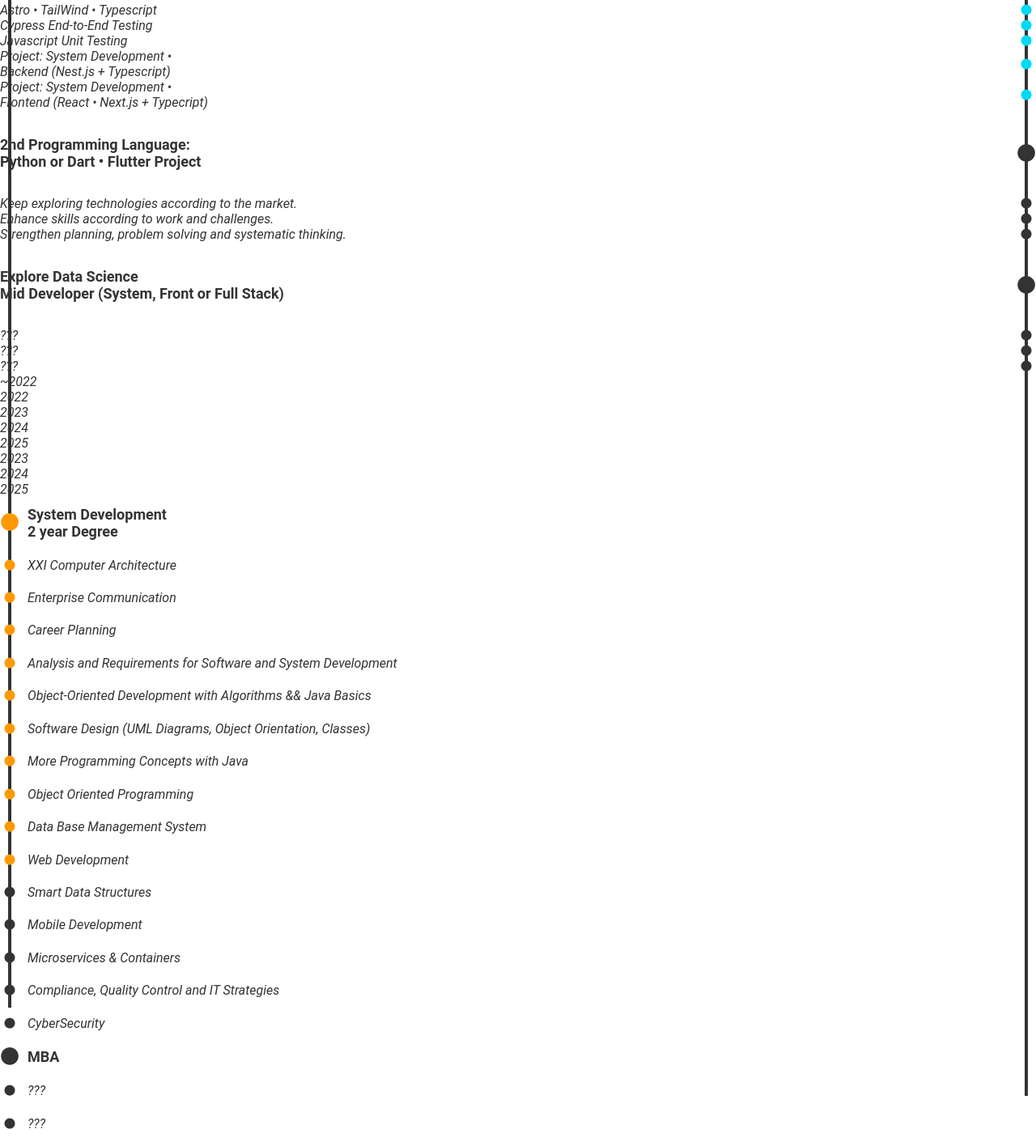
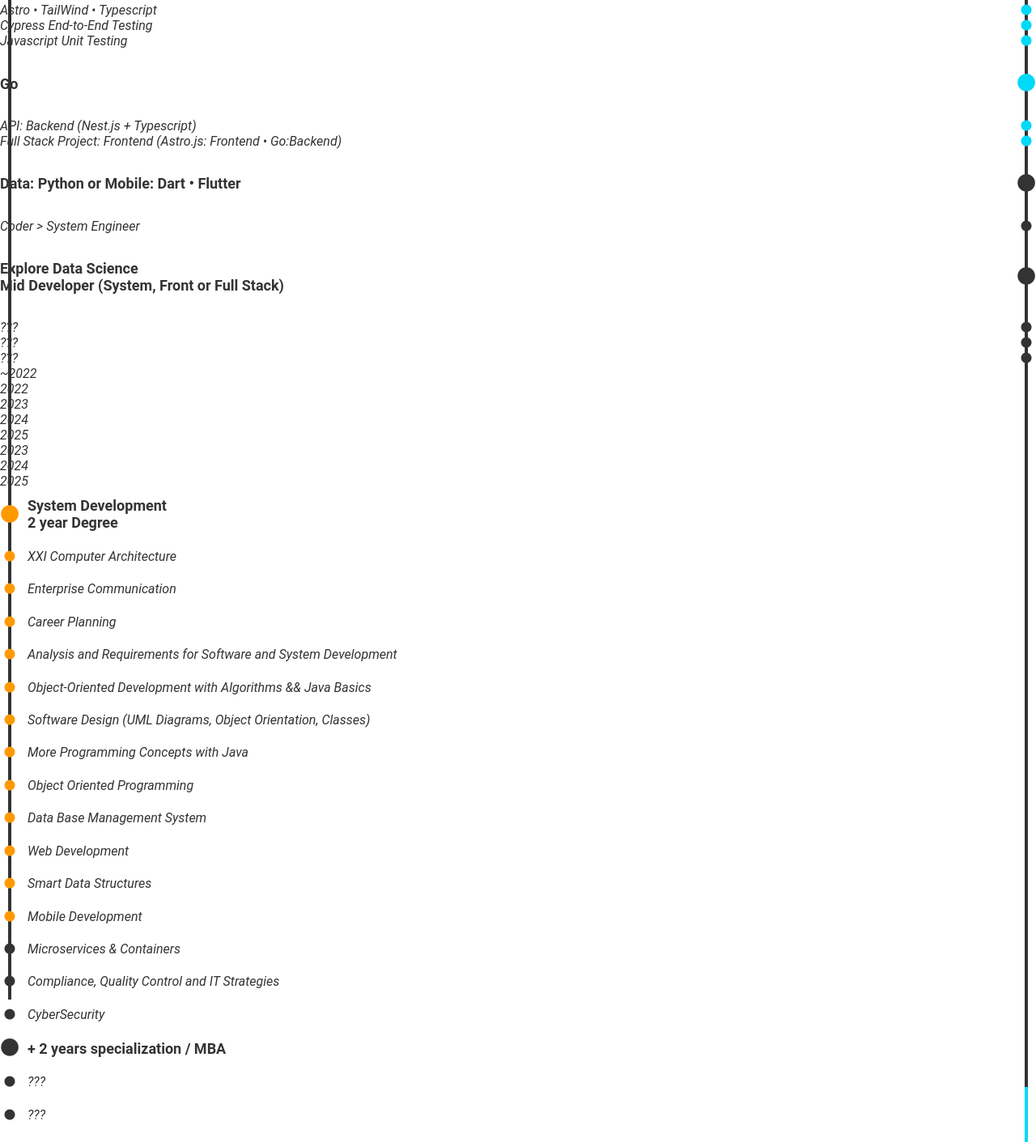
Before and after one commit to hiRafa/Project09_PortfolioAstro, an Astro site: page /roadmap in a window 1280 px wide. Shown: the part 3057-4468 px from the top of the page at 81% size. Built offline with nearby package versions, Linux system fonts and the light colour scheme; Astro itself is replaced by a stand-in of ours.

Commit message:
simplifying

```diff
--- a/src/pages/roadmap.astro
+++ b/src/pages/roadmap.astro
@@ -49,7 +49,7 @@
     width: 4px;
   }
   .blue-bar {
-    height: 94%;
+    height: 100%;
     top: 40px;
     right: 10px;
     background-color: var(--clr-brand-blue);
@@ -149,32 +149,27 @@
       <p class="grid-item-ball">
         Cypress End-to-End Testing<i class="fa-solid fa-circle"></i>
       </p>
-      <p class="grid-item-ball clr-brand-blue">
+      <p class="grid-item-ball">
         Javascript Unit Testing<i class="fa-solid fa-circle"></i>
       </p>
+      <h3 class="grid-item-ball">
+        Go<i class="fa-solid fa-circle"></i>
+      </h3>
       <p class="grid-item-ball clr-brand-blue">
-        Project: System Development •<br />Backend (Nest.js + Typescript)<i class="fa-solid fa-circle"></i>
+        API: Backend (Nest.js + Typescript)<i class="fa-solid fa-circle"></i>
       </p>
       <p class="grid-item-ball clr-brand-blue">
-        Project: System Development •<br />Frontend (React • Next.js + Typecript)<i class="fa-solid fa-circle"></i>
+        Full Stack Project: Frontend (Astro.js: Frontend • Go:Backend)<i class="fa-solid fa-circle"></i>
       </p>
     </div>
 
     <div class="relative">
       <div class="bar black-bar-blue"></div>
       <h3 class="grid-item-ball ball-black">
-        2nd Programming Language:<br>Python or Dart • Flutter Project<i class="fa-solid fa-circle"></i>
+        Data: Python or Mobile: Dart • Flutter<i class="fa-solid fa-circle"></i>
       </h3>
       <p class="grid-item-ball ball-black">
-        Keep exploring technologies according to the market.
-        <i class="fa-solid fa-circle"></i>
-      </p>
-      <p class="grid-item-ball ball-black">
-        Enhance skills according to work and challenges.<i
-          class="fa-solid fa-circle"></i>
-      </p>
-      <p class="grid-item-ball ball-black">
-        Strengthen planning, problem solving and systematic thinking. <i
+        Coder > System Engineer <i
           class="fa-solid fa-circle"></i>
       </p>
       <h3 class="grid-item-ball ball-black">
@@ -249,22 +244,22 @@
       <p class="grid-item-ball grid-item-ball-reverse">
         <i class="fa-solid fa-circle"></i>Object Oriented Programming
       </p>
-      <p class="grid-item-ball grid-item-ball-reverse clr-brand-orange">
+      <p class="grid-item-ball grid-item-ball-reverse">
         <i class="fa-solid fa-circle"></i>Data Base Management System
       </p>
+      <p class="grid-item-ball grid-item-ball-reverse">
+        <i class="fa-solid fa-circle"></i>Web Development
+      </p>
       <p class="grid-item-ball grid-item-ball-reverse clr-brand-orange">
-        <i class="fa-solid fa-circle"></i>Web Development
+        <i class="fa-solid fa-circle"></i>Smart Data Structures
+      </p>
+      <p class="grid-item-ball grid-item-ball-reverse clr-brand-orange">
+        <i class="fa-solid fa-circle"></i>Mobile Development
       </p>
     </div>
 
     <div class="relative">
       <div class="bar black-bar-orange"></div>
-      <p class="grid-item-ball grid-item-ball-reverse ball-black">
-        <i class="fa-solid fa-circle"></i>Smart Data Structures
-      </p>
-      <p class="grid-item-ball grid-item-ball-reverse ball-black">
-        <i class="fa-solid fa-circle"></i>Mobile Development
-      </p>
       <p class="grid-item-ball grid-item-ball-reverse ball-black">
         <i class="fa-solid fa-circle"></i>Microservices & Containers
       </p>
@@ -277,7 +272,7 @@
       </p>
       <h3 class="grid-item-ball grid-item-ball-reverse ball-black">
         <i class="fa-solid fa-circle"> </i>
-         MBA
+         + 2 years specialization / MBA
       </h3>
       <p class="grid-item-ball grid-item-ball-reverse ball-black">
         <i class="fa-solid fa-circle"></i>???
```
Also changed, not shown: src/components/Card.astro (added, +14 -0 lines), src/components/ProjectLayout.astro (+3 -22 lines), src/pages/project00.astro (deleted, +0 -12 lines), src/pages/project01.astro (deleted, +0 -9 lines), src/pages/project02.astro (deleted, +0 -10 lines), src/pages/projects2022.astro (added, +14 -0 lines), 1 other file.
